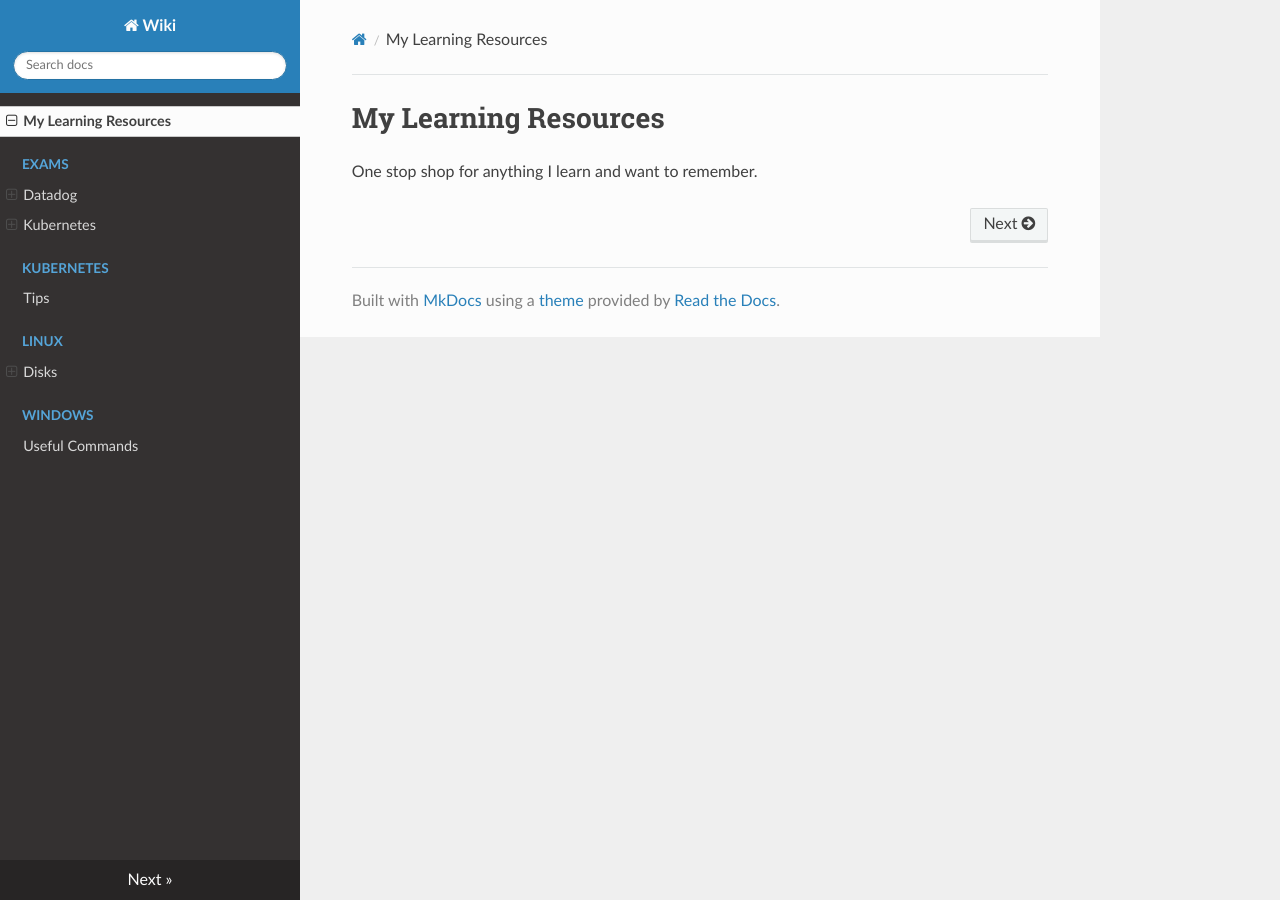
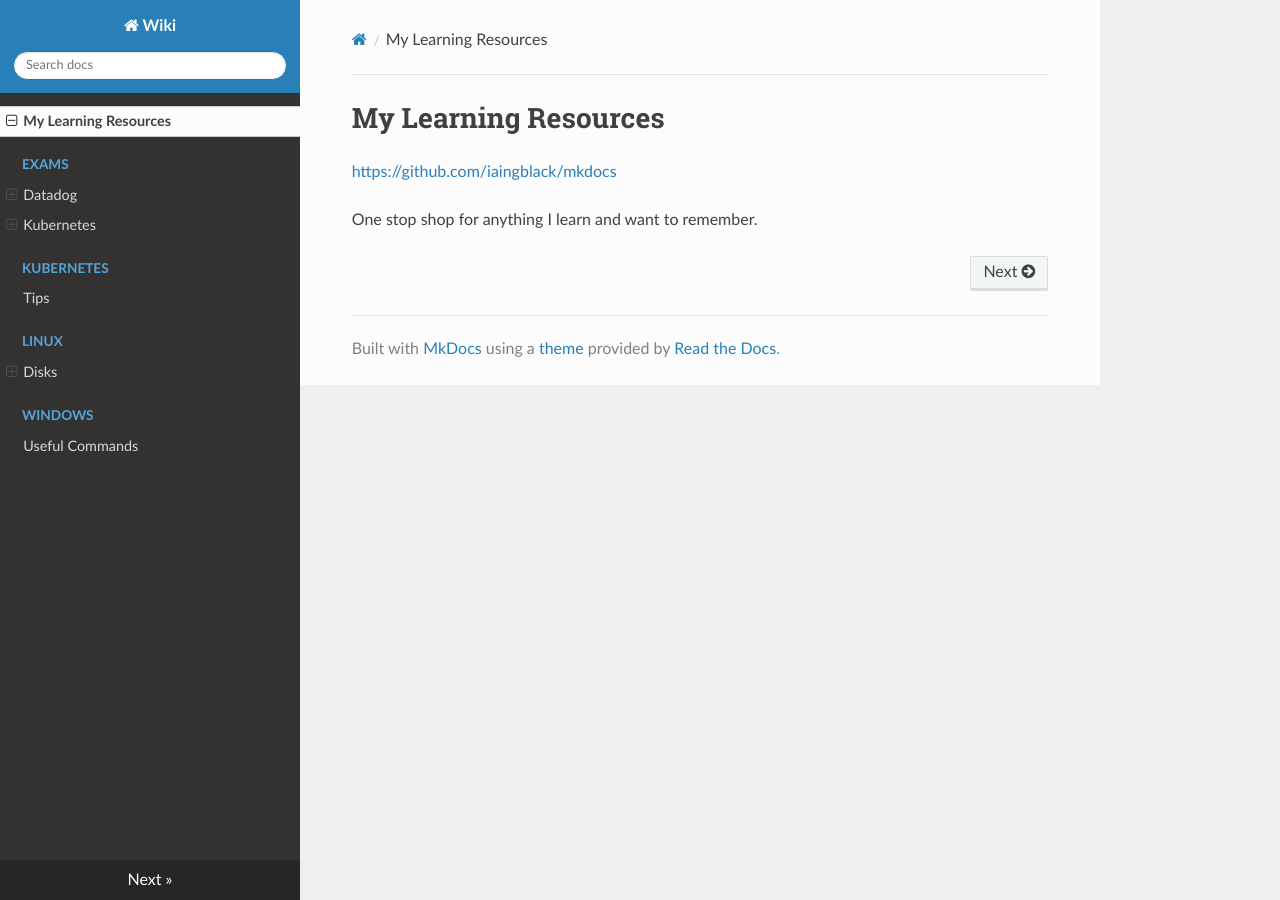
Before and after one commit to iaingblack/mkdocs, an MkDocs documentation site: the page built from docs/index.md, in a window 1280 px wide. Built offline with MkDocs 1.6.1, drawn with Linux system fonts in a browser that asks for light colours; nearby versions of some CDN libraries; part of the change alters nothing that is shown.

Commit message:
Update index.md

```diff
--- a/docs/index.md
+++ b/docs/index.md
@@ -1,3 +1,5 @@
 # My Learning Resources
 
+[https://github.com/iaingblack/mkdocs](https://github.com/iaingblack/mkdocs)
+
 One stop shop for anything I learn and want to remember.
```
